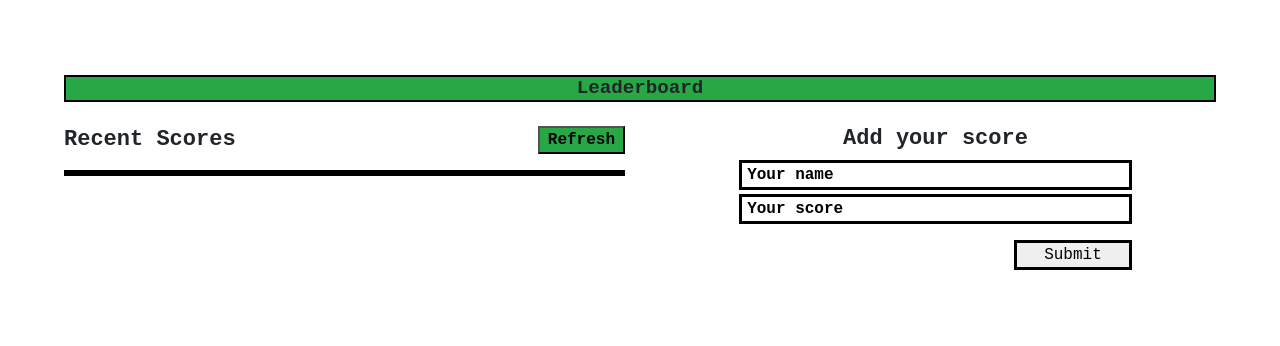
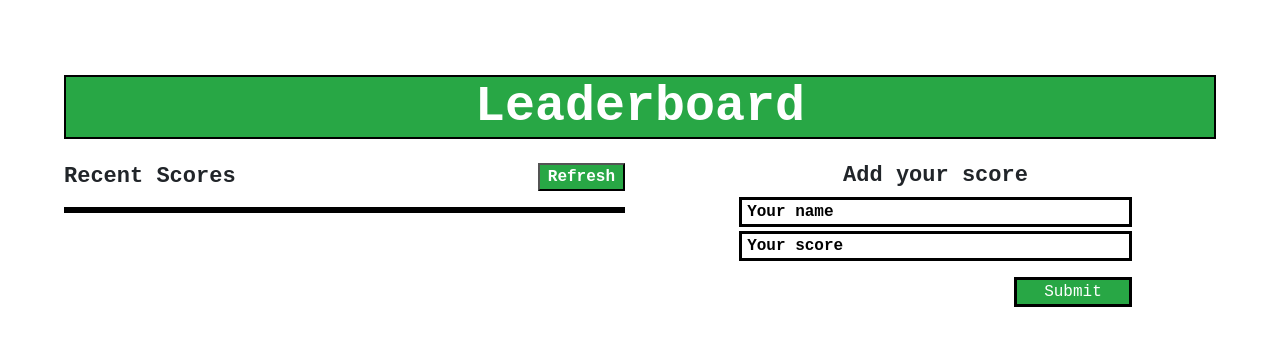
Before and after one commit to emmyobonyo/leaderboard, a website built with webpack: page src/index.html in a window 1280 px wide. Built offline with nearby package versions, Linux system fonts and the light colour scheme.

Commit message:
change color of text to white

```diff
--- a/src/index.html
+++ b/src/index.html
@@ -7,12 +7,12 @@
     <title>Leaderbord</title>
   </head>
   <body>
-    <h1 class="bg-success">Leaderboard</h1>
+    <h1 class="bg-success text-white">Leaderboard</h1>
     <div class="row mt-4">
         <div class="col-12 col-md-6">
             <div class="d-flex justify-content-between">
                 <h3 class="recent-scores align-self-center">Recent Scores</h3>
-                <button class="px-2 bg-success" id="refresh" type="Submit">Refresh</button>
+                <button class="px-2 bg-success text-white" id="refresh" type="Submit">Refresh</button>
             </div>
             <ul class="mt-3" id="ul">
             </ul>
@@ -22,7 +22,7 @@
             <form class="d-flex flex-column" id="form">
               <input class="input" id="name" type="text" placeholder="Your name">
               <input class="input mt-1" id="score" type="text" placeholder="Your score">
-              <input class="mt-3 button align-self-end" type="submit">
+              <input class="mt-3 button align-self-end bg-success text-white" type="submit">
             </form>
         </div>
     </div>
--- a/src/style.css
+++ b/src/style.css
@@ -70,3 +70,9 @@ input {
 .button {
   width: 30%;
 }
+
+@media screen and (min-width: 768px) {
+  h1 {
+    font-size: 50px;
+  }
+}
```
Also changed, not shown: dist/index.html.
